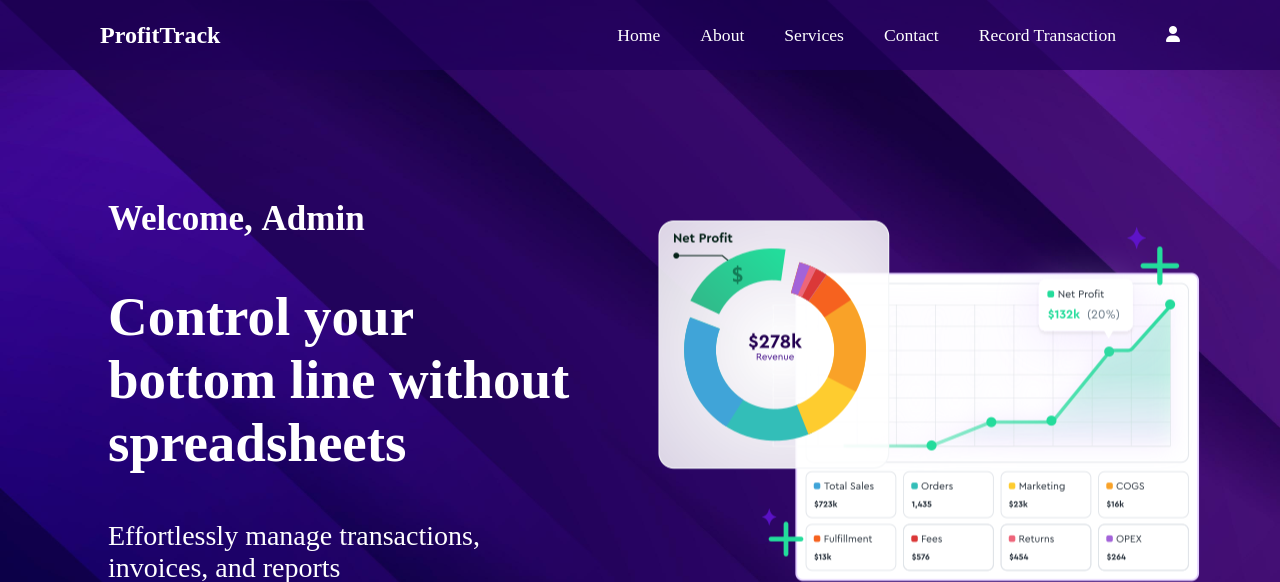
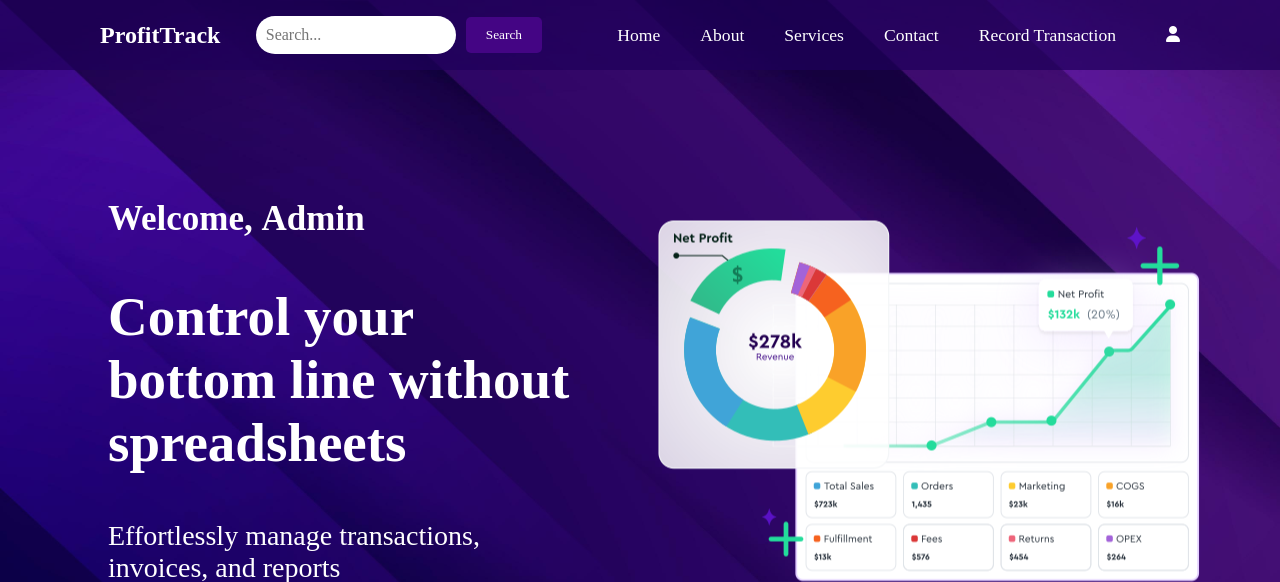
Before and after one commit to Abram-Hortezano/Profit_Track, a Django app: page /index in a window 1280 px wide. Shown: the top 582 px of the page. Run offline with Django 4.2, Linux system fonts and the light colour scheme; a user stored in the database is signed in; some libraries are stand-ins or nearby versions.

Commit message:
search bar

```diff
--- a/pages/static/index.css
+++ b/pages/static/index.css
@@ -162,6 +162,30 @@ header {
     position: relative;
     margin-left: 20px;
 }
+.search-container {
+    display: flex;
+    align-items: center;
+    margin: 20px;
+}
+
+.search-input {
+    padding: 10px;
+    width: 200px;
+    border: none;
+    border-radius: 30px;
+    font-size: 16px;
+    outline: none;
+  }
+
+.search-button {
+    padding: 10px 20px;
+    background-color: #440584;
+    color: #fff;
+    border: none;
+    border-radius: 5px;
+    margin-left: 10px;
+    cursor: pointer;
+}
 
 .show {
     display: block;
--- a/pages/templates/pages/index.html
+++ b/pages/templates/pages/index.html
@@ -15,6 +15,10 @@
   <body>
     <header>
       <h2 class="logo">ProfitTrack</h2>
+      <div class="search-container">
+        <input type="text" class="search-input" placeholder="Search...">
+        <button class="search-button">Search</button>
+      </div>
       <nav class="navigation">
         <a href="#">Home</a>
         <a href="about">About</a>
```
Also changed, not shown: db.sqlite3, pages/templates/pages/search.html (added).
